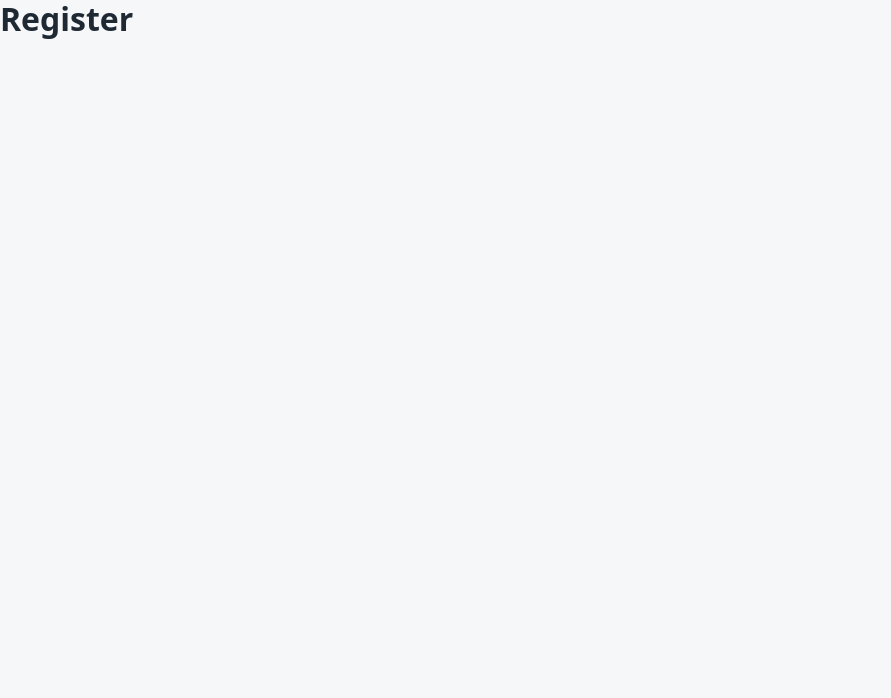
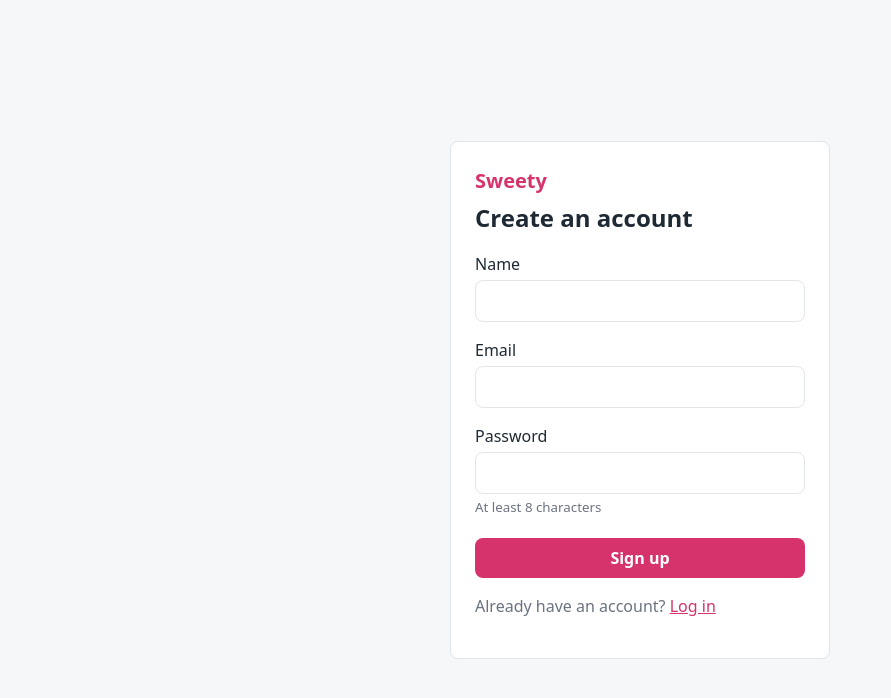
Before and after one commit to Ayush-Mittal10/Sweety, a React (Vite) app in the folder client/: page /register in a window 1280 px wide. Shown: the top 698 px of the page, without its empty margins (0-891 px from the left). Built offline with nearby package versions, Linux system fonts and the light colour scheme.

Commit message:
Add login and sign up pages

```diff
--- a/client/src/index.css
+++ b/client/src/index.css
@@ -92,3 +92,97 @@ h3 {
 .button-link:hover {
   text-decoration: underline;
 }
+
+a {
+  color: var(--color-primary);
+}
+
+.card {
+  background: var(--color-surface);
+  border: 1px solid var(--color-border);
+  border-radius: var(--radius);
+  padding: 1.5rem;
+}
+
+/* ---------- forms ---------- */
+
+.field {
+  display: flex;
+  flex-direction: column;
+  gap: 0.25rem;
+  margin-bottom: 1rem;
+  font-weight: 500;
+}
+
+.field input,
+.field select {
+  font: inherit;
+  padding: 0.5rem 0.75rem;
+  border: 1px solid var(--color-border);
+  border-radius: var(--radius);
+  background: var(--color-surface);
+}
+
+.field input:focus,
+.field select:focus {
+  outline: 2px solid var(--color-primary);
+  outline-offset: -1px;
+}
+
+.field small {
+  font-weight: 400;
+}
+
+.form-error {
+  background: var(--color-error-bg);
+  color: var(--color-error);
+  border: 1px solid #ffc9c9;
+  border-radius: var(--radius);
+  padding: 0.5rem 0.75rem;
+  margin: 0 0 1rem;
+}
+
+.button {
+  font: inherit;
+  font-weight: 600;
+  padding: 0.5rem 1rem;
+  border: none;
+  border-radius: var(--radius);
+  background: var(--color-primary);
+  color: #fff;
+  cursor: pointer;
+}
+
+.button:hover {
+  background: var(--color-primary-dark);
+}
+
+.button:disabled {
+  opacity: 0.6;
+  cursor: not-allowed;
+}
+
+/* ---------- login / register ---------- */
+
+.auth-page {
+  min-height: 100vh;
+  display: flex;
+  align-items: center;
+  justify-content: center;
+  padding: 1rem;
+}
+
+.auth-card {
+  width: 100%;
+  max-width: 380px;
+}
+
+.auth-card h1 {
+  margin: 0.5rem 0 1.25rem;
+  font-size: 1.5rem;
+}
+
+.auth-card .button {
+  width: 100%;
+  margin-top: 0.25rem;
+}
--- a/client/src/pages/LoginPage.jsx
+++ b/client/src/pages/LoginPage.jsx
@@ -1,5 +1,77 @@
+import { useState } from 'react';
+import { Link, Navigate, useLocation, useNavigate } from 'react-router';
+import { useAuth } from '../context/AuthContext';
+
 function LoginPage() {
-  return <h1>Login</h1>;
+  const { user, login } = useAuth();
+  const navigate = useNavigate();
+  const location = useLocation();
+
+  const [email, setEmail] = useState('');
+  const [password, setPassword] = useState('');
+  const [error, setError] = useState('');
+  const [submitting, setSubmitting] = useState(false);
+
+  // already logged in, nothing to do here
+  if (user) return <Navigate to="/" replace />;
+
+  async function handleSubmit(event) {
+    event.preventDefault();
+    setError('');
+    setSubmitting(true);
+    try {
+      await login(email, password);
+      navigate(location.state?.from || '/', { replace: true });
+    } catch (err) {
+      setError(err.message);
+      setSubmitting(false);
+    }
+  }
+
+  return (
+    <div className="auth-page">
+      <form className="card auth-card" onSubmit={handleSubmit}>
+        <span className="logo">Sweety</span>
+        <h1>Log in</h1>
+
+        {error && (
+          <p className="form-error" role="alert">
+            {error}
+          </p>
+        )}
+
+        <label className="field">
+          <span>Email</span>
+          <input
+            type="email"
+            value={email}
+            onChange={(e) => setEmail(e.target.value)}
+            autoComplete="email"
+            required
+          />
+        </label>
+
+        <label className="field">
+          <span>Password</span>
+          <input
+            type="password"
+            value={password}
+            onChange={(e) => setPassword(e.target.value)}
+            autoComplete="current-password"
+            required
+          />
+        </label>
+
+        <button type="submit" className="button" disabled={submitting}>
+          {submitting ? 'Logging in…' : 'Log in'}
+        </button>
+
+        <p className="muted">
+          New here? <Link to="/register">Create an account</Link>
+        </p>
+      </form>
+    </div>
+  );
 }
 
 export default LoginPage;
--- a/client/src/pages/RegisterPage.jsx
+++ b/client/src/pages/RegisterPage.jsx
@@ -1,5 +1,89 @@
+import { useState } from 'react';
+import { Link, Navigate, useNavigate } from 'react-router';
+import { useAuth } from '../context/AuthContext';
+
 function RegisterPage() {
-  return <h1>Register</h1>;
+  const { user, register } = useAuth();
+  const navigate = useNavigate();
+
+  const [name, setName] = useState('');
+  const [email, setEmail] = useState('');
+  const [password, setPassword] = useState('');
+  const [error, setError] = useState('');
+  const [submitting, setSubmitting] = useState(false);
+
+  if (user) return <Navigate to="/" replace />;
+
+  async function handleSubmit(event) {
+    event.preventDefault();
+    setError('');
+    setSubmitting(true);
+    try {
+      await register(name, email, password);
+      navigate('/', { replace: true });
+    } catch (err) {
+      setError(err.message);
+      setSubmitting(false);
+    }
+  }
+
+  return (
+    <div className="auth-page">
+      <form className="card auth-card" onSubmit={handleSubmit}>
+        <span className="logo">Sweety</span>
+        <h1>Create an account</h1>
+
+        {error && (
+          <p className="form-error" role="alert">
+            {error}
+          </p>
+        )}
+
+        <label className="field">
+          <span>Name</span>
+          <input
+            type="text"
+            value={name}
+            onChange={(e) => setName(e.target.value)}
+            autoComplete="name"
+            required
+          />
+        </label>
+
+        <label className="field">
+          <span>Email</span>
+          <input
+            type="email"
+            value={email}
+            onChange={(e) => setEmail(e.target.value)}
+            autoComplete="email"
+            required
+          />
+        </label>
+
+        <label className="field">
+          <span>Password</span>
+          <input
+            type="password"
+            value={password}
+            onChange={(e) => setPassword(e.target.value)}
+            autoComplete="new-password"
+            minLength={8}
+            required
+          />
+          <small className="muted">At least 8 characters</small>
+        </label>
+
+        <button type="submit" className="button" disabled={submitting}>
+          {submitting ? 'Creating account…' : 'Sign up'}
+        </button>
+
+        <p className="muted">
+          Already have an account? <Link to="/login">Log in</Link>
+        </p>
+      </form>
+    </div>
+  );
 }
 
 export default RegisterPage;
```
